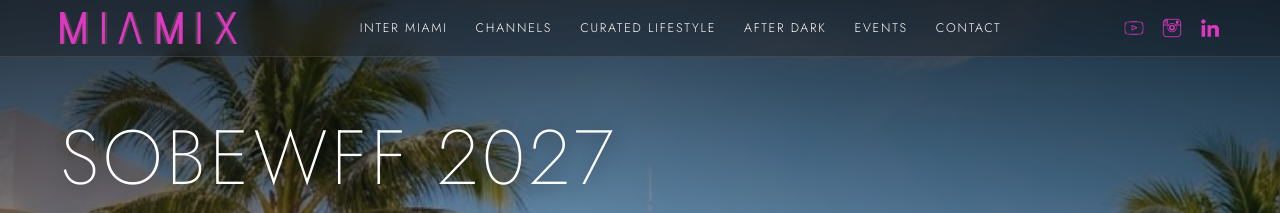
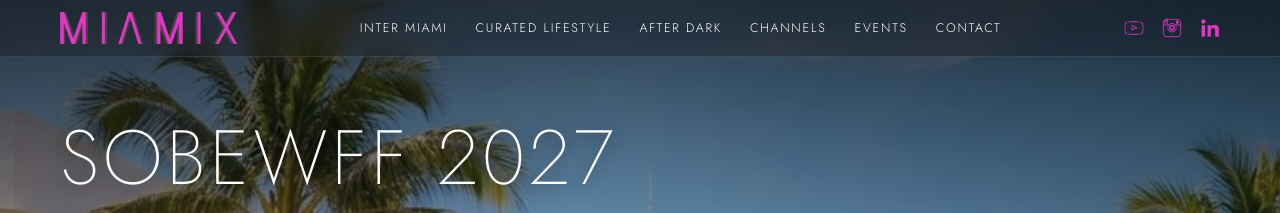
Before and after one commit to MIAMIX-io/MIAMIX.VIP-Site, a Jekyll site: the page built from index.html, in a window 1280 px wide. Shown: the top 213 px of the page. Built offline with Jekyll 4.4.1, drawn with Linux system fonts in a browser that asks for light colours.

Commit message:
Update header navigation links

```diff
--- a/_includes/header.html
+++ b/_includes/header.html
@@ -4,6 +4,8 @@
     <nav class="main-nav" id="navMenu">
       <ul>
         <li class="nav-item"><a href="/inter-miami">INTER&nbsp;MIAMI</a></li>
+        <li class="nav-item"><a href="/curated-lifestyle">CURATED&nbsp;LIFESTYLE</a></li>
+        <li class="nav-item"><a href="/after-dark">AFTER&nbsp;DARK</a></li>
         <li class="nav-item has-dropdown">
           <button class="nav-trigger" aria-haspopup="true" aria-expanded="false">CHANNELS</button>
           <ul class="dropdown">
@@ -14,8 +16,6 @@
             <li><a href="/hospitality">Hospitality</a></li>
           </ul>
         </li>
-        <li class="nav-item"><a href="/curated-lifestyle">CURATED&nbsp;LIFESTYLE</a></li>
-        <li class="nav-item"><a href="/after-dark">AFTER&nbsp;DARK</a></li>
         <li class="nav-item"><a href="/events">EVENTS</a></li>
         <li class="nav-item"><a href="/contact">CONTACT</a></li>
       </ul>
```
